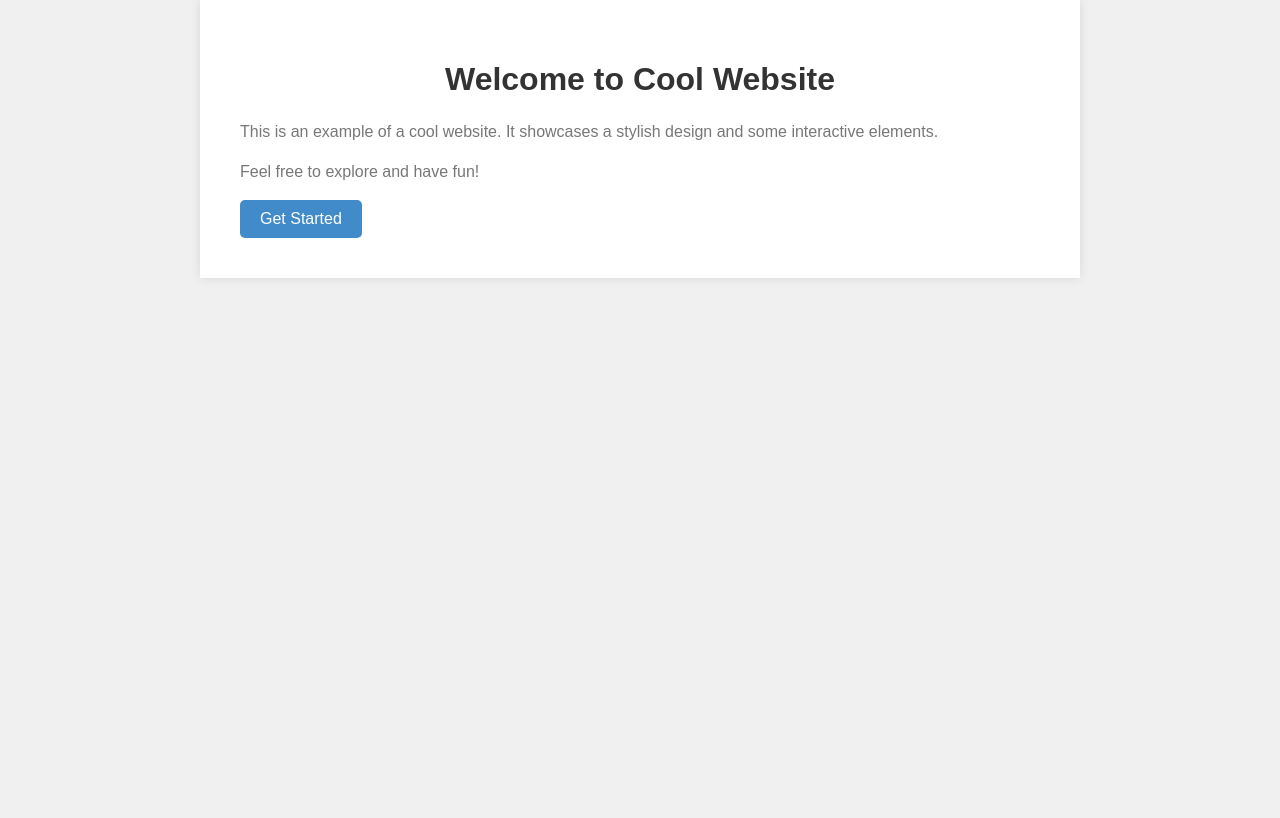
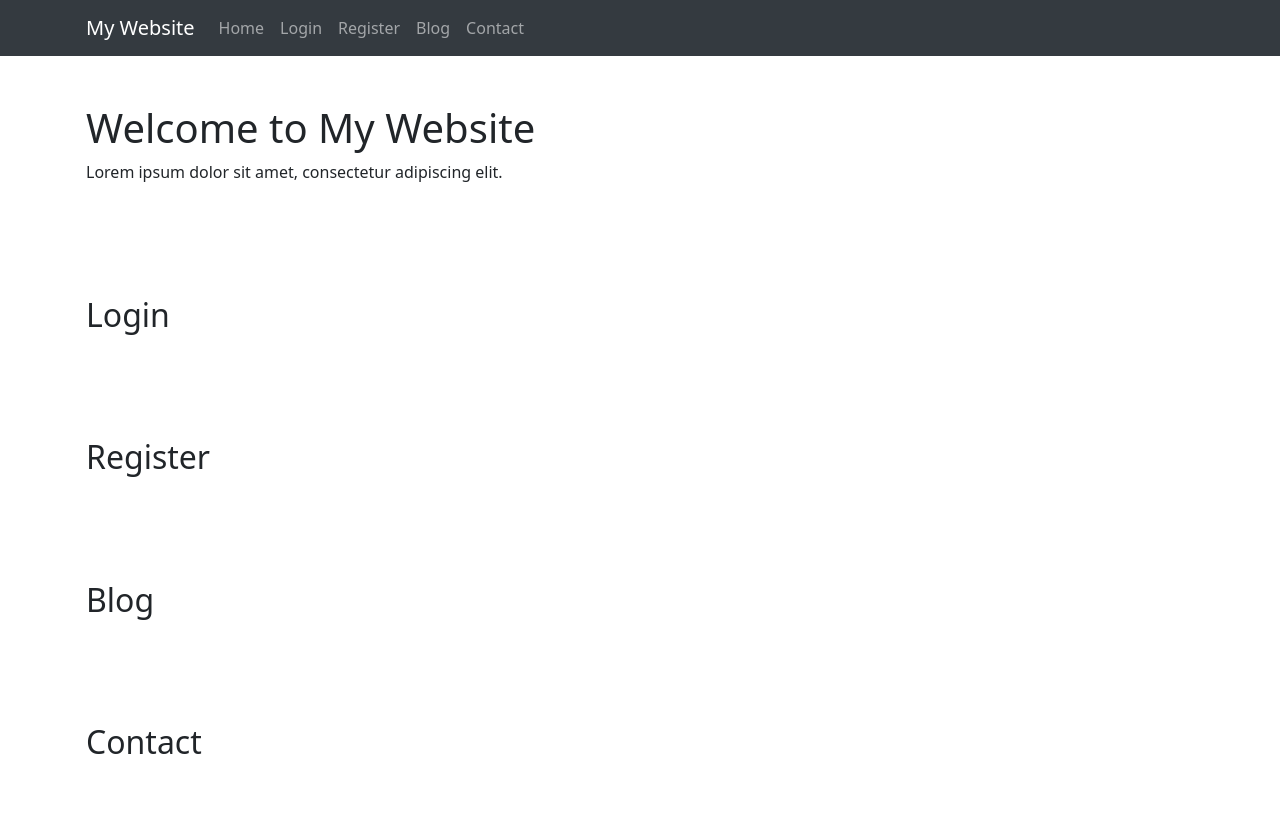
Before and after one commit to attacker-codeninja/Web-Application-Attacks, a Flask app: page / in a window 1280 px wide. Before the commit the page ends 278 px from the top, so only its background shows below. Run offline with Flask 2, Linux system fonts and the light colour scheme; some libraries are stand-ins or nearby versions.

Commit message:
Update index.html

```diff
--- a/Broken_Access_Control/IDOR/templates/index.html
+++ b/Broken_Access_Control/IDOR/templates/index.html
@@ -1,58 +1,85 @@
-
 <!DOCTYPE html>
 <html lang="en">
+
 <head>
-    <meta charset="UTF-8">
-    <meta name="viewport" content="width=device-width, initial-scale=1.0">
-    <title>Cool Website</title>
-    <style>
-        /* Add your custom CSS styles here */
-        body {
-            font-family: Arial, sans-serif;
-            background-color: #f0f0f0;
-            margin: 0;
-            padding: 0;
-        }
+  <meta charset="UTF-8">
+  <meta name="viewport" content="width=device-width, initial-scale=1.0">
+  <link rel="stylesheet" href="https://stackpath.bootstrapcdn.com/bootstrap/5.0.0-alpha1/css/bootstrap.min.css">
+  <title>My Website</title>
+</head>
 
-        .container {
-            max-width: 800px;
-            margin: 0 auto;
-            padding: 40px;
-            background-color: #fff;
-            box-shadow: 0 0 10px rgba(0, 0, 0, 0.1);
-        }
+<body>
+  <!-- Navigation Bar -->
+  <nav class="navbar navbar-expand-lg navbar-dark bg-dark">
+    <div class="container">
+      <a class="navbar-brand" href="#">My Website</a>
+      <button class="navbar-toggler" type="button" data-toggle="collapse" data-target="#navbarNav"
+        aria-controls="navbarNav" aria-expanded="false" aria-label="Toggle navigation">
+        <span class="navbar-toggler-icon"></span>
+      </button>
+      <div class="collapse navbar-collapse" id="navbarNav">
+        <ul class="navbar-nav">
+          <li class="nav-item">
+            <a class="nav-link" href="/">Home</a>
+          </li>
+          <li class="nav-item">
+            <a class="nav-link" href="/login">Login</a>
+          </li>
+          <li class="nav-item">
+            <a class="nav-link" href="/register">Register</a>
+          </li>
+          <li class="nav-item">
+            <a class="nav-link" href="/blog">Blog</a>
+          </li>
+          <li class="nav-item">
+            <a class="nav-link" href="/contact">Contact</a>
+          </li>
+        </ul>
+      </div>
+    </div>
+  </nav>
 
-        h1 {
-            color: #333;
-            text-align: center;
-        }
+  <!-- Home Page -->
+  <section id="home" class="py-5">
+    <div class="container">
+      <h1>Welcome to My Website</h1>
+      <p>Lorem ipsum dolor sit amet, consectetur adipiscing elit.</p>
+    </div>
+  </section>
 
-        p {
-            color: #777;
-            line-height: 1.5;
-            text-align: justify;
-        }
+  <!-- Login Page -->
+  <section id="login" class="py-5">
+    <div class="container">
+      <h2>Login</h2>
+      <!-- Login form goes here -->
+    </div>
+  </section>
 
-        .button {
-            display: inline-block;
-            padding: 10px 20px;
-            background-color: #428bca;
-            color: #fff;
-            text-decoration: none;
-            border-radius: 5px;
-        }
+  <!-- Registration Page -->
+  <section id="register" class="py-5">
+    <div class="container">
+      <h2>Register</h2>
+      <!-- Registration form goes here -->
+    </div>
+  </section>
 
-        .button:hover {
-            background-color: #3071a9;
-        }
-    </style>
-</head>
-<body>
+  <!-- Blog Page -->
+  <section id="blog" class="py-5">
     <div class="container">
-        <h1>Welcome to Cool Website</h1>
-        <p>This is an example of a cool website. It showcases a stylish design and some interactive elements.</p>
-        <p>Feel free to explore and have fun!</p>
-        <a class="button" href="#">Get Started</a>
+      <h2>Blog</h2>
+      <!-- Blog posts go here -->
     </div>
+  </section>
+
+  <!-- Contact Page -->
+  <section id="contact" class="py-5">
+    <div class="container">
+      <h2>Contact</h2>
+      <!-- Contact form goes here -->
+    </div>
+  </section>
+
+  <script src="https://stackpath.bootstrapcdn.com/bootstrap/5.0.0-alpha1/js/bootstrap.bundle.min.js"></script>
 </body>
+
 </html>
```
